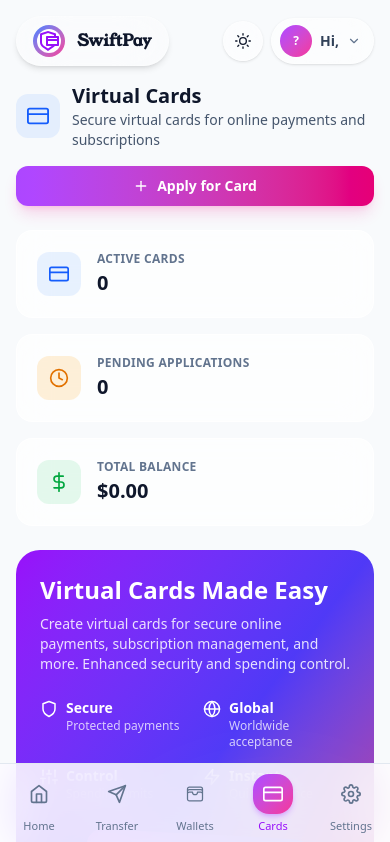
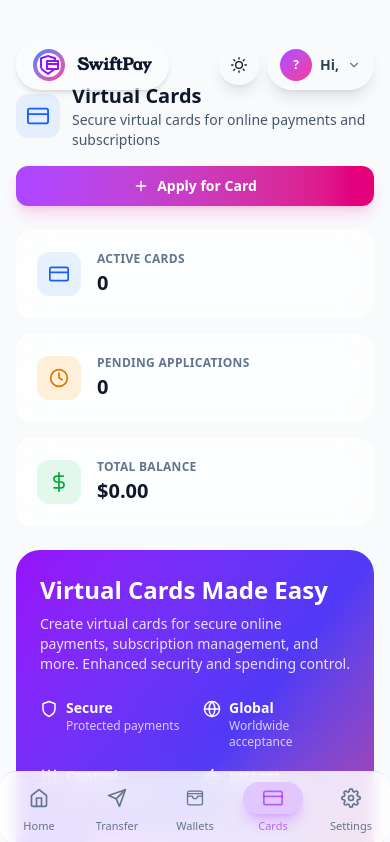
Before and after one commit to Team-Start-First/SwiftPay, a React (Vite) app: page /cards in a window 390 px wide. Shown: the top 842 px of the page. Built offline with nearby package versions, Linux system fonts and the light colour scheme.

Commit message:
updatong bottomnav

```diff
--- a/src/components/dashboard/BalanceCard.jsx
+++ b/src/components/dashboard/BalanceCard.jsx
@@ -20,7 +20,7 @@
           </div>
         </div>
 
-        <div className="flex items-center gap-3 rounded-2xl bg-white/60 dark:bg-slate-900/60 backdrop-blur-lg border border-white/60 shadow-md px-4 py-3 self-start animate-[float_5s_ease-in-out_infinite]">
+        <div className="absolute top-[8%] right-[-8%] flex items-center gap-2 rounded-2xl bg-white/30 dark:bg-slate-900/60 backdrop-blur-lg border border-white/20 shadow-xl px-4 py-2 self-start animate-[float_5s_ease-in-out_infinite]">
           <span className="w-9 h-9 rounded-full bg-pink-400/60 flex items-center justify-center text-pink-700">
             <FiZap size={16} />
           </span>
--- a/src/components/dashboard/BottomNav.jsx
+++ b/src/components/dashboard/BottomNav.jsx
@@ -20,7 +20,7 @@
  */
 const BottomNav = () => (
   <nav
-    className="md:hidden fixed bottom-0 inset-x-0 z-30 bg-white/85 dark:bg-slate-950/85 backdrop-blur-xl border-t border-slate-200 dark:border-slate-800"
+    className="md:hidden fixed bottom-0 inset-x-0 z-30 bg-white/85 dark:bg-slate-950/85 backdrop-blur-sm border-t rounded-2xl border-slate-200 dark:border-slate-800"
     style={{ paddingBottom: "env(safe-area-inset-bottom, 0px)" }}
   >
     <div className="grid grid-cols-5">
@@ -29,8 +29,8 @@
           {({ isActive }) => (
             <>
               <span
-                className={`relative flex items-center justify-center w-10 h-10 rounded-2xl ${
-                  isActive ? "text-white" : "text-slate-500 dark:text-slate-400"
+                className={`relative flex items-center justify-center w-15 h-8 rounded-2xl ${
+                  isActive ? "text-purple-600/60" : "text-slate-500 dark:text-slate-400"
                 }`}
               >
                 {isActive && (
@@ -38,14 +38,14 @@
                     initial={{ scale: 0.6, opacity: 0 }}
                     animate={{ scale: 1, opacity: 1 }}
                     transition={{ type: "spring", stiffness: 400, damping: 25 }}
-                    className="absolute inset-0 rounded-2xl bg-gradient-to-br from-purple-500 to-pink-500 shadow-md shadow-purple-500/30"
+                    className="absolute inset-0 rounded-2xl bg-purple-300/60 shadow-lg shadow-purple-500/30"
                   />
                 )}
                 <Icon size={20} className="relative z-10" />
               </span>
               <span
                 className={`text-[11px] font-medium ${
-                  isActive ? "text-purple-600 dark:text-purple-400" : "text-slate-500 dark:text-slate-500"
+                  isActive ? "text-purple-600/60 dark:text-purple-400" : "text-slate-500 dark:text-slate-500"
                 }`}
               >
                 {label}
--- a/src/components/dashboard/DashboardNav.jsx
+++ b/src/components/dashboard/DashboardNav.jsx
@@ -115,7 +115,7 @@
 
   return (
     <>
-    <header className="sticky top-0 z-30 ">
+    <header className="sticky top-6 z-30 ">
       <div className="flex items-center justify-between gap-3 max-w-6xl mx-auto px-4 sm:px-6 py-4">
         <Link
           to="/dashboard"
@@ -145,7 +145,7 @@
               aria-label={`Switch to ${
                 theme === "dark" ? "light" : "dark"
               } mode`}
-              className="flex items-center justify-center w-10 h-10 rounded-full bg-white/50 dark:bg-slate-800/60 backdrop-blur-xl border border-white/40 dark:border-slate-700 shadow-sm text-slate-900 dark:text-slate-100 transition-colors"
+              className="flex items-center justify-center w-10 h-10 rounded-full bg-white/10 dark:bg-slate-900/40 backdrop-blur-lg border border-white/20 dark:border-slate-700 shadow-lg text-slate-900 dark:text-slate-100 transition-colors"
             >
               {theme === "dark" ? (
                 <FiMoon className="size-{17}" />
@@ -165,7 +165,7 @@
               aria-label={`Switch to ${
                 theme === "dark" ? "light" : "dark"
               } mode`}
-              className="flex items-center justify-center w-10 h-10 rounded-full bg-white/50 dark:bg-slate-800/60 backdrop-blur-xl border border-white/40 dark:border-slate-700 shadow-sm text-slate-900 dark:text-slate-100 transition-colors"
+              className="flex items-center justify-center w-10 h-10 rounded-full bg-white/10 dark:bg-slate-900/40 backdrop-blur-lg border border-white/20 dark:border-slate-700 shadow-lg text-slate-900 dark:text-slate-100 transition-colors"
             >
               {theme === "dark" ? (
                 <FiMoon className="size-{17}" />
--- a/src/components/dashboard/ProfileDropdown.jsx
+++ b/src/components/dashboard/ProfileDropdown.jsx
@@ -51,7 +51,7 @@
         onClick={() => setOpen((v) => !v)}
         aria-haspopup="menu"
         aria-expanded={open}
-        className="flex items-center gap-2 pl-2 pr-3 py-1.5 rounded-full bg-white/50 dark:bg-slate-900/50 backdrop-blur-xl border border-white/40 shadow-sm"
+        className="flex items-center gap-2 px-3 py-2 rounded-full bg-white/10 dark:bg-slate-900/40 backdrop-blur-lg border border-white/20 shadow-lg"
       >
         {avatarUrl ? (
           <img src={avatarUrl} alt="" className="w-8 h-8 rounded-full object-cover shrink-0" />
@@ -72,7 +72,7 @@
             exit={{ opacity: 0, y: -6, scale: 0.97 }}
             transition={{ duration: 0.15 }}
             role="menu"
-            className="absolute right-0 mt-2 w-56 rounded-2xl bg-white/95 dark:bg-slate-900/95 backdrop-blur-lg border border-white/60 shadow-xl overflow-hidden z-40"
+            className="absolute right-0 mt-2 w-56 rounded-2xl bg-white/10 dark:bg-slate-900/40 backdrop-blur-lg border border-white/20 shadow-lg overflow-hidden z-40"
           >
             <div className="px-4 py-3 border-b border-slate-100 dark:border-slate-800">
               <p className="text-sm font-semibold text-slate-900 dark:text-white truncate">{name}</p>
@@ -103,7 +103,7 @@
               type="button"
               onClick={handleSignOut}
               role="menuitem"
-              className="flex items-center gap-3 w-full px-4 py-3 text-sm font-medium text-red-600 dark:text-red-400 hover:bg-red-50 dark:hover:bg-red-950/40 transition-colors border-t border-slate-100 dark:border-slate-800"
+              className="flex items-center gap-3 w-full px-4 py-3 text-sm font-medium text-red-600 dark:text-red-400 hover:bg-red-800/50 dark:hover:bg-red-950/40 transition-colors border-t border-slate-100 dark:border-slate-800"
             >
               <FiLogOut size={16} />
               Sign out
--- a/src/pages/Dashboard.jsx
+++ b/src/pages/Dashboard.jsx
@@ -21,10 +21,10 @@
   const firstName = name ? name.split(" ")[0] : "";
 
   return (
-    <div className="min-h-screen bg-slate-50 dark:bg-slate-950">
+    <div className="min-h-screen bg-slate-200 dark:bg-slate-950">
       <DashboardNav />
 
-      <main className="max-w-6xl mx-auto px-4 sm:px-6 pb-16">
+      <main className="max-w-6xl mx-auto px-8 sm:px-6 pb-16 pt-10">
         <div className="mb-6">
           <h1 className="text-2xl sm:text-3xl font-bold text-slate-900 dark:text-white">
             {loading ? "Good afternoon 👋" : `Good afternoon, ${firstName} 👋`}
```
